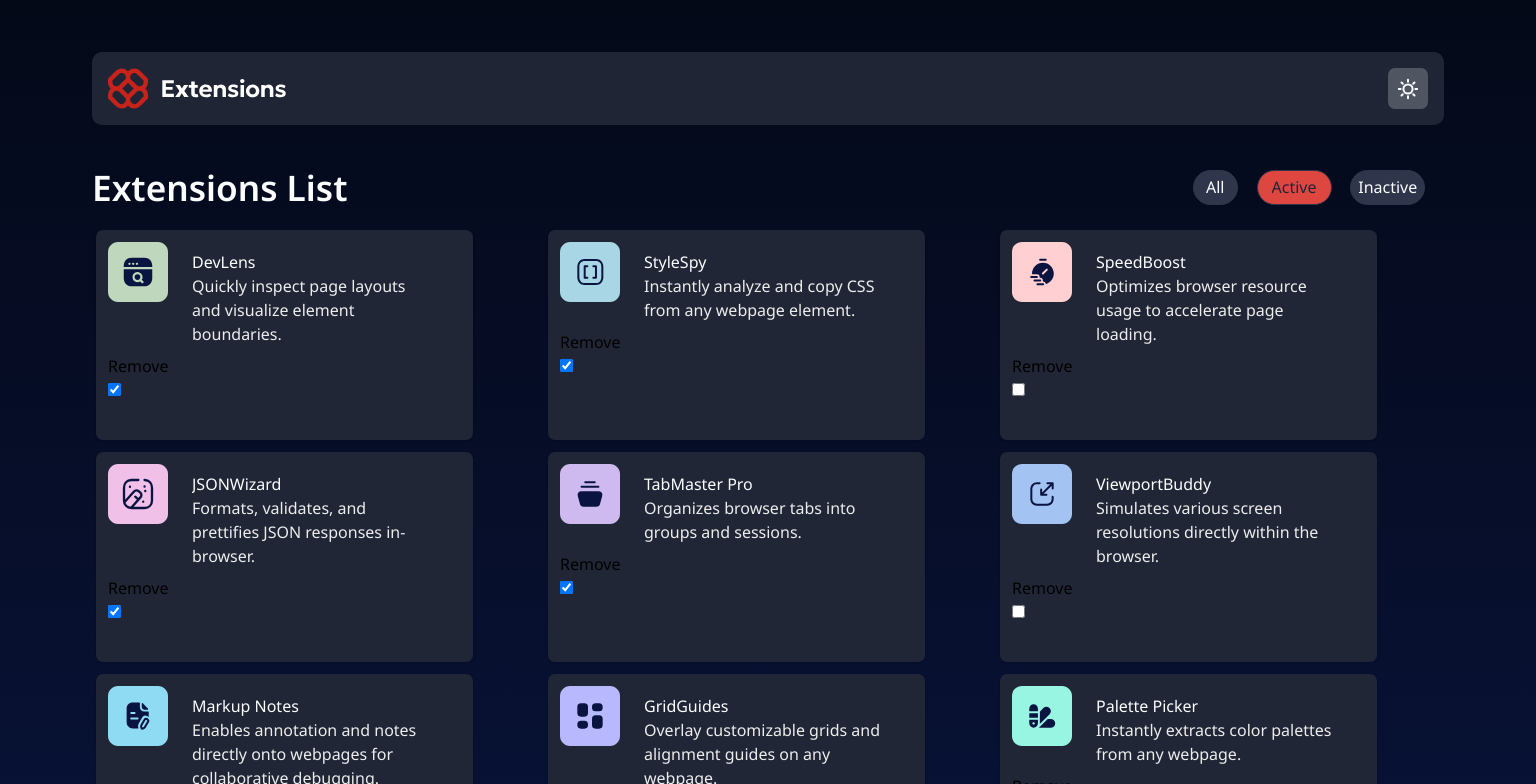
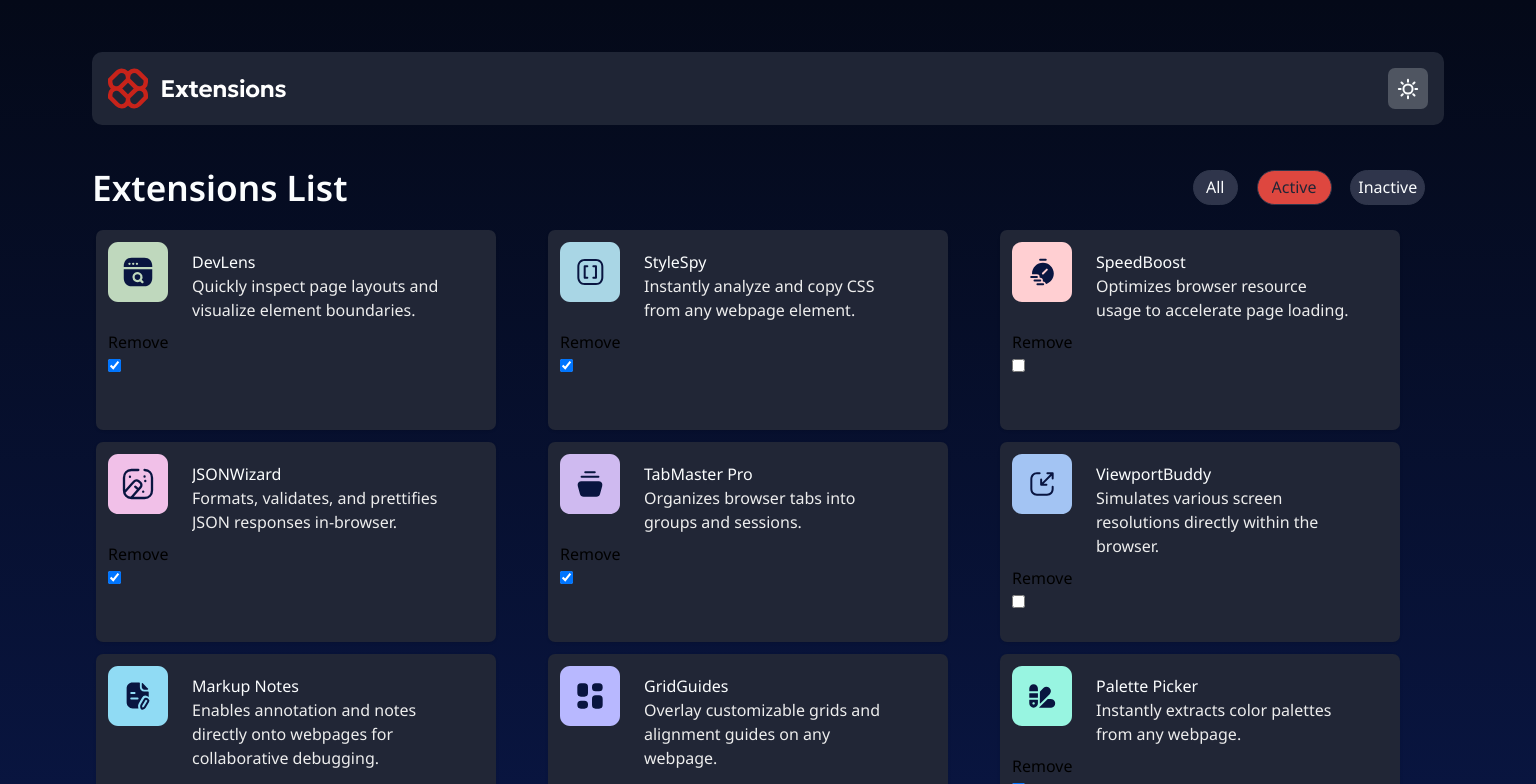
Before and after one commit to ItaloDev-Marcelo/browswer-extensions-challage, a React (Vite) app: page / in a window 1536 px wide. Shown: the top 784 px of the page. Built offline with nearby package versions, Linux system fonts and the light colour scheme.

Commit message:
consertando largura dos cards

```diff
--- a/src/App.css
+++ b/src/App.css
@@ -35,7 +35,7 @@ button > img {
 .mode {
   background: var(--Light-Gradient);
     min-width: 100vw;
-  height: 100%;
+  height: 100vh;
   /* padding: 0 1em; */
 
   padding: 2em;
@@ -134,3 +134,10 @@ article {
 article:hover {
   background: var(--Neutral-700);
 }
+
+
+@media (min-width: 1440px) {
+  article {
+    width: 400px;
+  }
+}
--- a/src/components/card.tsx
+++ b/src/components/card.tsx
@@ -12,7 +12,7 @@ type CardType = {
 export default function Card({logo,name,description,isActive, handleSelectActive} :CardType) {
     return (
         <article className="w-[100%] h-[210px] md:w-[250px] lg:w-[385px]
-     xl:w-[377px] rounded-[7px] p-3 shadow-sm cursor-pointer">
+     xl:w-[377px] xl:h-[200px] rounded-[7px] p-3 shadow-sm cursor-pointer">
               <div className="flex flex-row">
                   <figure className='pr-2 md:pr-3'>
                       <Img url={logo} alt={name} />
```
